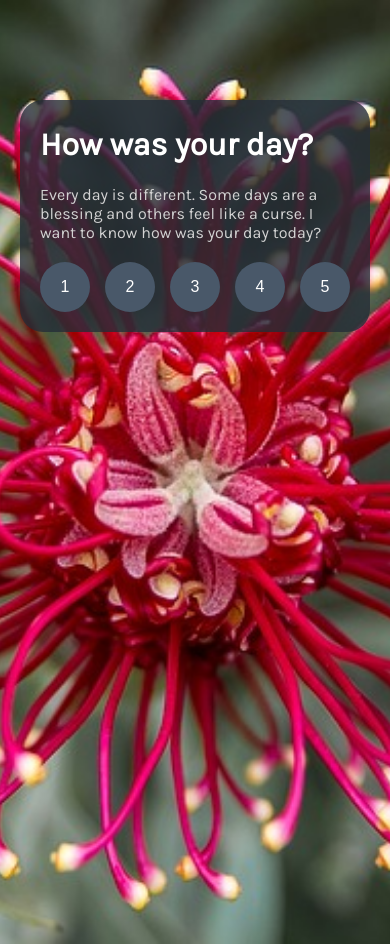
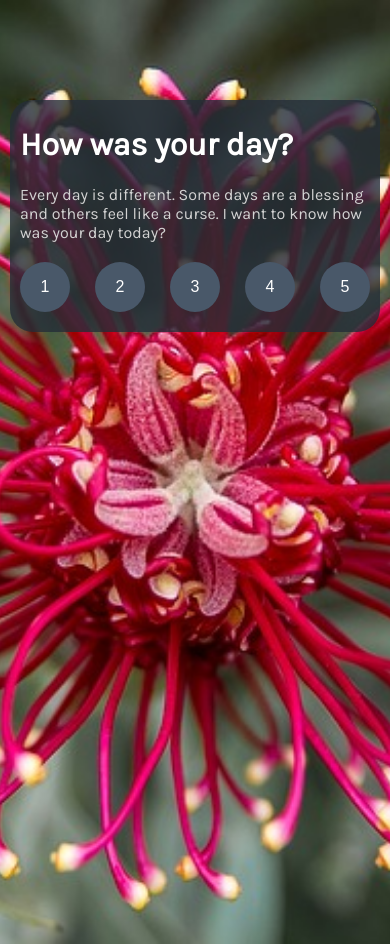
Before and after one commit to jcsmileyjr/howsyourday, a React (Create React App) app: page / in a window 390 px wide. Built offline with nearby package versions, Linux system fonts and the light colour scheme.

Commit message:
Increase mobile white-space among options

```diff
--- a/src/App.css
+++ b/src/App.css
@@ -50,8 +50,8 @@ p {
 
 @media only screen and (max-width:500px){
   main {
-    margin: 0 20px;
-    padding: 5px 20px 20px 20px;
+    margin: 0 10px;
+    padding: 5px 10px 20px 10px;
   }
 }
 
```
